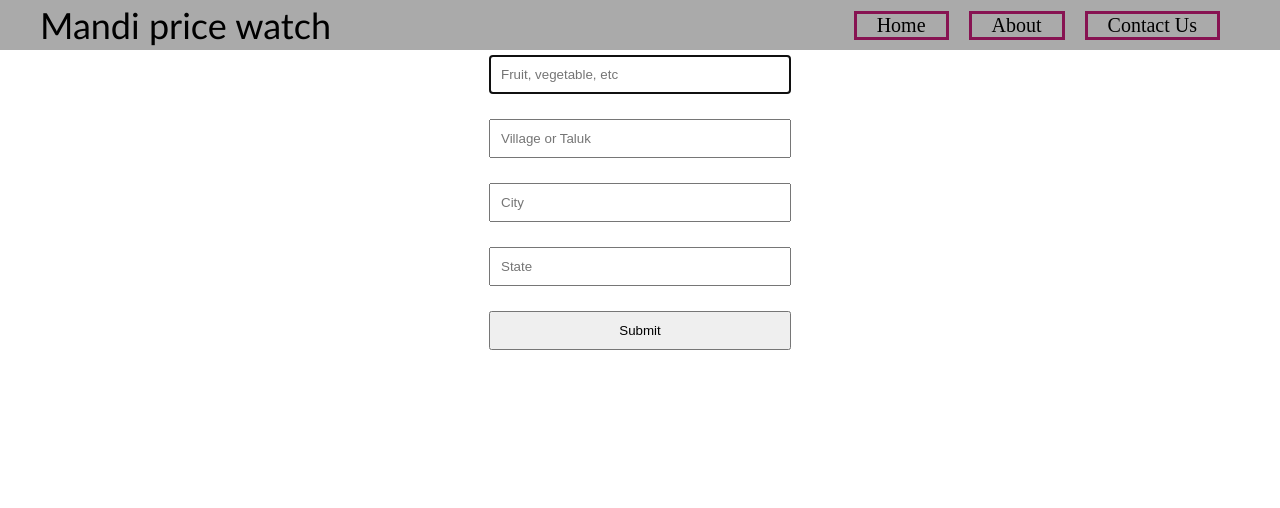
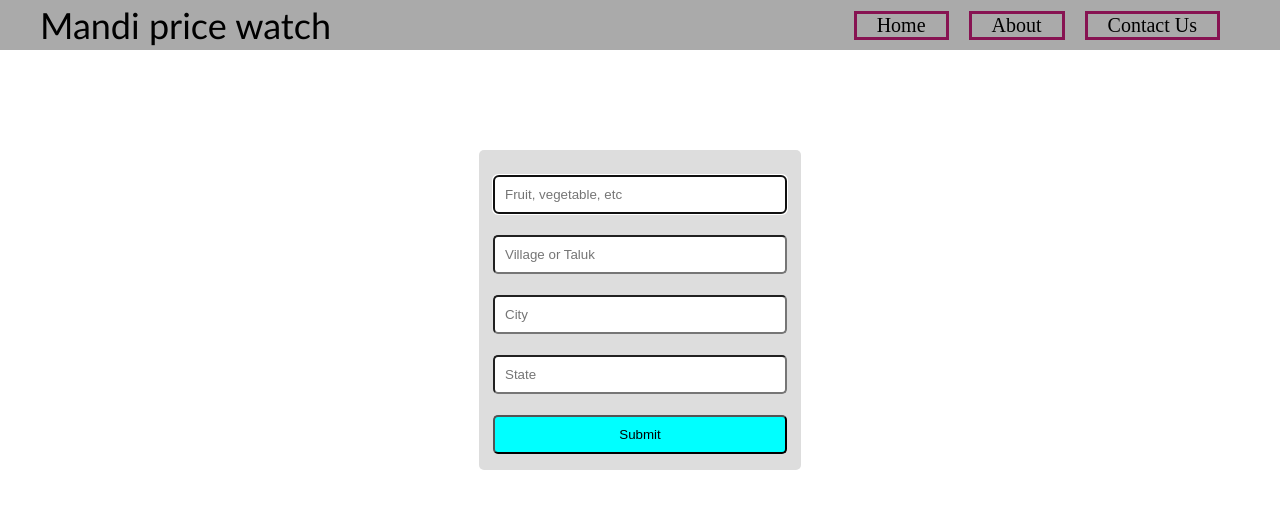
Before and after one commit to sajetr/amoeba, an Angular app: page / in a window 1280 px wide. Shown: the top 508 px of the page. Built offline with nearby package versions, Linux system fonts and the light colour scheme.

Commit message:
Background coloring for the input and search boxes

```diff
--- a/src/app/mandi-search/mandi-search.component.css
+++ b/src/app/mandi-search/mandi-search.component.css
@@ -1,21 +1,43 @@
-.search-parent-container {
+.search-encloser {
+    margin-top: 100px;
+    width: 322px;
+    margin-left: auto;
+    margin-right: auto;
+    background-color: #dddddd;
+    border-radius: 5px;
+    display: flex;
+    align-items: center;
+}
+
+.search-flex-container {
     display: flex;
     flex-direction: column;
     width: 322px;
-    margin: auto;
+    margin: 0 auto;
+    justify-content: center;
+    align-content: center;
 }
 
-.search-parent-container > input,button {
+.search-flex-container > input,button {
     padding: 10px;
-    margin-left: 10px;
-    margin-right: 10px;
+    margin-left: 14px;
+    margin-right: 14px;
     margin-top: 5px;
-    margin-bottom: 20px;
+    margin-bottom: 16px;
     flex-grow: 1;
     width: 300;
+    border-radius: 5px;
 }
 
-.search-parent-container input:focus {
+.search-flex-container:first-child {
+    margin-top: 20px;
+}
+
+.search-flex-container > button {
+    background-color: aqua;
+}
+
+.search-flex-container input:focus {
     box-shadow: 3px transparent;
     border-color: transparent;
 }
--- a/src/app/mandi-search/mandi-search.component.html
+++ b/src/app/mandi-search/mandi-search.component.html
@@ -1,9 +1,7 @@
-<div class='search-parent-container'>
+<div class='search-encloser'>
+<div class='search-flex-container'>
   <input type="text" [(ngModel)]="consumableName"
          title="{{consumable}}" autofocus="autofocus" placeholder="{{consumable}}"/>
-  <!--<div class='alert-error-entry' [class]="isWrongConsumableEntry===true?'none-display':''">
-    <span>You have entered {{consumableName}} which does not exist. Please enter a value that exists</span>
-  </div>-->
   <input type="text" [(ngModel)]="villageOrTalukName"
          title="{{villageOrTaluk}}" placeholder="{{villageOrTaluk}}"/>
   <input type="text" [(ngModel)]="cityName"
@@ -13,3 +11,4 @@
   <button type="submit" [name]="submit"
          (click)="onSubmit()">{{submit}}</button>
 </div>
+</div>
```
